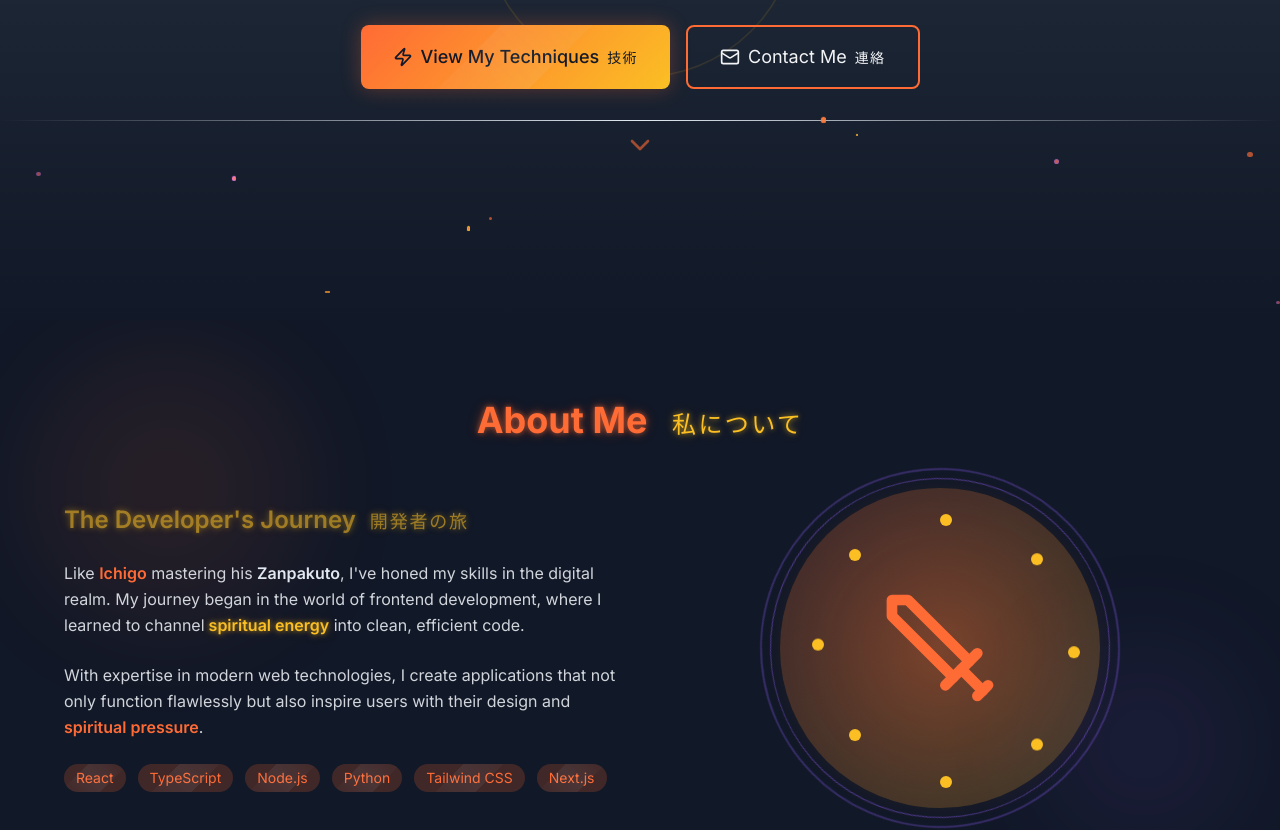
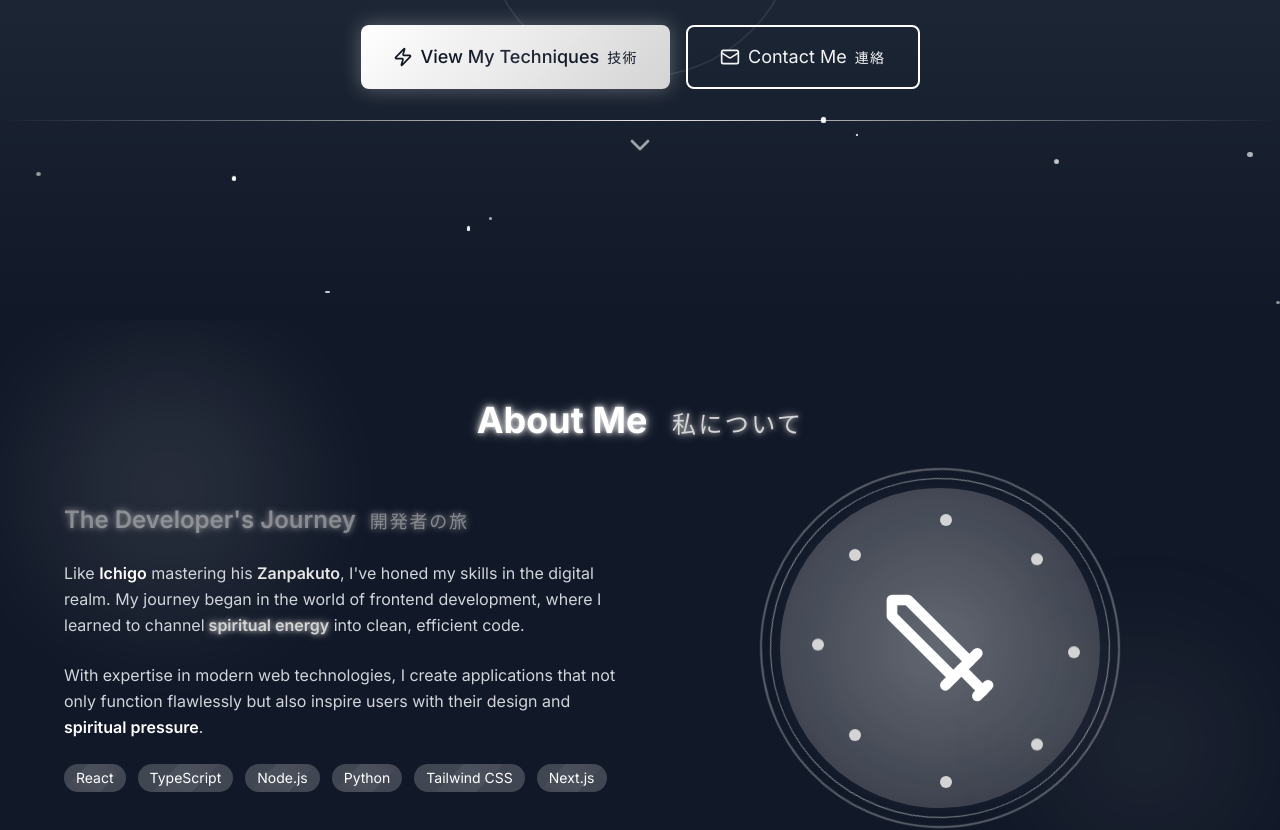
Before and after one commit to IchigoSolos69/portfolio_website, a React (Vite) app: page / in a window 1280 px wide. Shown: the part 480-1310 px from the top of the page. Built offline with nearby package versions, Linux system fonts and the light colour scheme.

Commit message:
changing theme

```diff
--- a/src/index.css
+++ b/src/index.css
@@ -6,11 +6,13 @@
 
 @layer base {
   :root {
-    --background: 220 15% 8%;
+    --background: 0 0% 5%;
     --foreground: 0 0% 98%;
-    --spiritual-energy: 25 100% 55%;
-    --soul-society: 210 80% 25%;
-    --reiatsu-glow: 45 100% 70%;
+    --spiritual-energy: 0 0% 95%;
+    --soul-society: 0 0% 15%;
+    --reiatsu-glow: 0 0% 85%;
+    --zanpakuto-steel: 0 0% 90%;
+    --hollow-mask: 0 0% 25%;
   }
 
   * {
@@ -18,12 +20,12 @@
   }
 
   body {
-    @apply bg-gray-900 text-gray-100 overflow-x-hidden;
+    @apply bg-black text-white overflow-x-hidden;
     font-family: 'Inter', 'Noto Sans JP', sans-serif;
     background-image:
-      radial-gradient(circle at 20% 50%, rgba(255, 107, 53, 0.1) 0%, transparent 50%),
-      radial-gradient(circle at 80% 20%, rgba(139, 92, 246, 0.1) 0%, transparent 50%),
-      radial-gradient(circle at 40% 80%, rgba(96, 165, 250, 0.1) 0%, transparent 50%);
+      radial-gradient(circle at 20% 50%, rgba(255, 255, 255, 0.03) 0%, transparent 50%),
+      radial-gradient(circle at 80% 20%, rgba(255, 255, 255, 0.02) 0%, transparent 50%),
+      radial-gradient(circle at 40% 80%, rgba(255, 255, 255, 0.04) 0%, transparent 50%);
     background-attachment: fixed;
   }
 
@@ -37,19 +39,19 @@
   }
 
   ::-webkit-scrollbar-track {
-    background: linear-gradient(180deg, rgb(17 24 39), rgb(31 41 55));
+    background: linear-gradient(180deg, rgb(0 0 0), rgb(25 25 25));
     border-radius: 6px;
   }
 
   ::-webkit-scrollbar-thumb {
-    background: linear-gradient(180deg, rgb(255 107 53), rgb(251 191 36));
+    background: linear-gradient(180deg, rgb(255 255 255), rgb(200 200 200));
     border-radius: 6px;
-    box-shadow: 0 0 10px rgba(255, 107, 53, 0.5);
+    box-shadow: 0 0 10px rgba(255, 255, 255, 0.3);
   }
 
   ::-webkit-scrollbar-thumb:hover {
-    background: linear-gradient(180deg, rgb(251 191 36), rgb(255 107 53));
-    box-shadow: 0 0 15px rgba(255, 107, 53, 0.8);
+    background: linear-gradient(180deg, rgb(200 200 200), rgb(255 255 255));
+    box-shadow: 0 0 15px rgba(255, 255, 255, 0.5);
   }
 
   /* Japanese text styling */
@@ -61,7 +63,7 @@
 
   /* Spiritual energy glow effect */
   .spiritual-glow {
-    filter: drop-shadow(0 0 10px rgba(255, 107, 53, 0.6));
+    filter: drop-shadow(0 0 10px rgba(255, 255, 255, 0.6));
   }
 
   /* Sword trail effect */
@@ -77,7 +79,7 @@
     left: -100%;
     width: 100%;
     height: 100%;
-    background: linear-gradient(90deg, transparent, rgba(226, 232, 240, 0.8), transparent);
+    background: linear-gradient(90deg, transparent, rgba(255, 255, 255, 0.8), transparent);
     animation: sword-slash 2s ease-in-out infinite;
   }
 
@@ -86,7 +88,7 @@
     position: absolute;
     width: 4px;
     height: 4px;
-    background: radial-gradient(circle, rgba(255, 107, 53, 1), rgba(255, 107, 53, 0));
+    background: radial-gradient(circle, rgba(255, 255, 255, 1), rgba(255, 255, 255, 0));
     border-radius: 50%;
     pointer-events: none;
   }
@@ -102,7 +104,7 @@
     inset: 0;
     background: linear-gradient(45deg,
       transparent 30%,
-      rgba(45, 27, 105, 0.1) 50%,
+      rgba(100, 100, 100, 0.1) 50%,
       transparent 70%
     );
     opacity: 0;
@@ -137,7 +139,7 @@
     content: '';
     position: absolute;
     inset: -50%;
-    background: radial-gradient(circle, rgba(255, 107, 53, 0.3), transparent 70%);
+    background: radial-gradient(circle, rgba(255, 255, 255, 0.2), transparent 70%);
     border-radius: 50%;
     animation: bankai-burst 2s ease-out infinite;
     pointer-events: none;
@@ -146,16 +148,16 @@
   /* Text glow effects */
   .text-spiritual-glow {
     text-shadow:
-      0 0 5px rgba(255, 107, 53, 0.5),
-      0 0 10px rgba(255, 107, 53, 0.3),
-      0 0 15px rgba(255, 107, 53, 0.2);
+      0 0 5px rgba(255, 255, 255, 0.8),
+      0 0 10px rgba(255, 255, 255, 0.5),
+      0 0 15px rgba(255, 255, 255, 0.3);
   }
 
   .text-reiatsu-glow {
     text-shadow:
-      0 0 5px rgba(251, 191, 36, 0.5),
-      0 0 10px rgba(251, 191, 36, 0.3),
-      0 0 15px rgba(251, 191, 36, 0.2);
+      0 0 5px rgba(200, 200, 200, 0.8),
+      0 0 10px rgba(200, 200, 200, 0.5),
+      0 0 15px rgba(200, 200, 200, 0.3);
   }
 
   /* Kido spell circle */
@@ -167,7 +169,7 @@
     content: '';
     position: absolute;
     inset: -20px;
-    border: 2px solid rgba(139, 92, 246, 0.3);
+    border: 2px solid rgba(255, 255, 255, 0.3);
     border-radius: 50%;
     animation: spin 10s linear infinite;
   }
@@ -176,7 +178,7 @@
     content: '';
     position: absolute;
     inset: -10px;
-    border: 1px solid rgba(139, 92, 246, 0.5);
+    border: 1px solid rgba(255, 255, 255, 0.5);
     border-radius: 50%;
     animation: spin 5s linear infinite reverse;
   }
--- a/tailwind.config.js
+++ b/tailwind.config.js
@@ -7,13 +7,13 @@ export default {
   theme: {
     extend: {
       colors: {
-        'spiritual-energy': '#ff6b35',
-        'soul-society': '#1e3a8a',
-        'reiatsu-glow': '#fbbf24',
-        'hollow-mask': '#2d1b69',
-        'zanpakuto-steel': '#e2e8f0',
-        'flash-step': '#60a5fa',
-        'kido-purple': '#8b5cf6',
+        'spiritual-energy': '#ffffff',
+        'soul-society': '#262626',
+        'reiatsu-glow': '#d4d4d4',
+        'hollow-mask': '#404040',
+        'zanpakuto-steel': '#e5e5e5',
+        'flash-step': '#f5f5f5',
+        'kido-purple': '#a3a3a3',
       },
       animation: {
         'spiritual-pulse': 'spiritual-pulse 2s ease-in-out infinite',
@@ -75,10 +75,10 @@ export default {
         },
         'reiatsu-glow': {
           '0%, 100%': {
-            boxShadow: '0 0 20px rgba(255, 107, 53, 0.3)',
+            boxShadow: '0 0 20px rgba(255, 255, 255, 0.3)',
           },
           '50%': {
-            boxShadow: '0 0 40px rgba(255, 107, 53, 0.6), 0 0 60px rgba(251, 191, 36, 0.4)',
+            boxShadow: '0 0 40px rgba(255, 255, 255, 0.6), 0 0 60px rgba(212, 212, 212, 0.4)',
           },
         },
         'floating': {
@@ -127,9 +127,9 @@ export default {
         },
       },
       backgroundImage: {
-        'spiritual-gradient': 'linear-gradient(135deg, #ff6b35, #fbbf24)',
-        'soul-society-gradient': 'linear-gradient(180deg, #1e3a8a, #111827)',
-        'reiatsu-radial': 'radial-gradient(circle, rgba(255, 107, 53, 0.3), transparent)',
+        'spiritual-gradient': 'linear-gradient(135deg, #ffffff, #d4d4d4)',
+        'soul-society-gradient': 'linear-gradient(180deg, #262626, #111111)',
+        'reiatsu-radial': 'radial-gradient(circle, rgba(255, 255, 255, 0.2), transparent)',
       },
     },
   },
```
